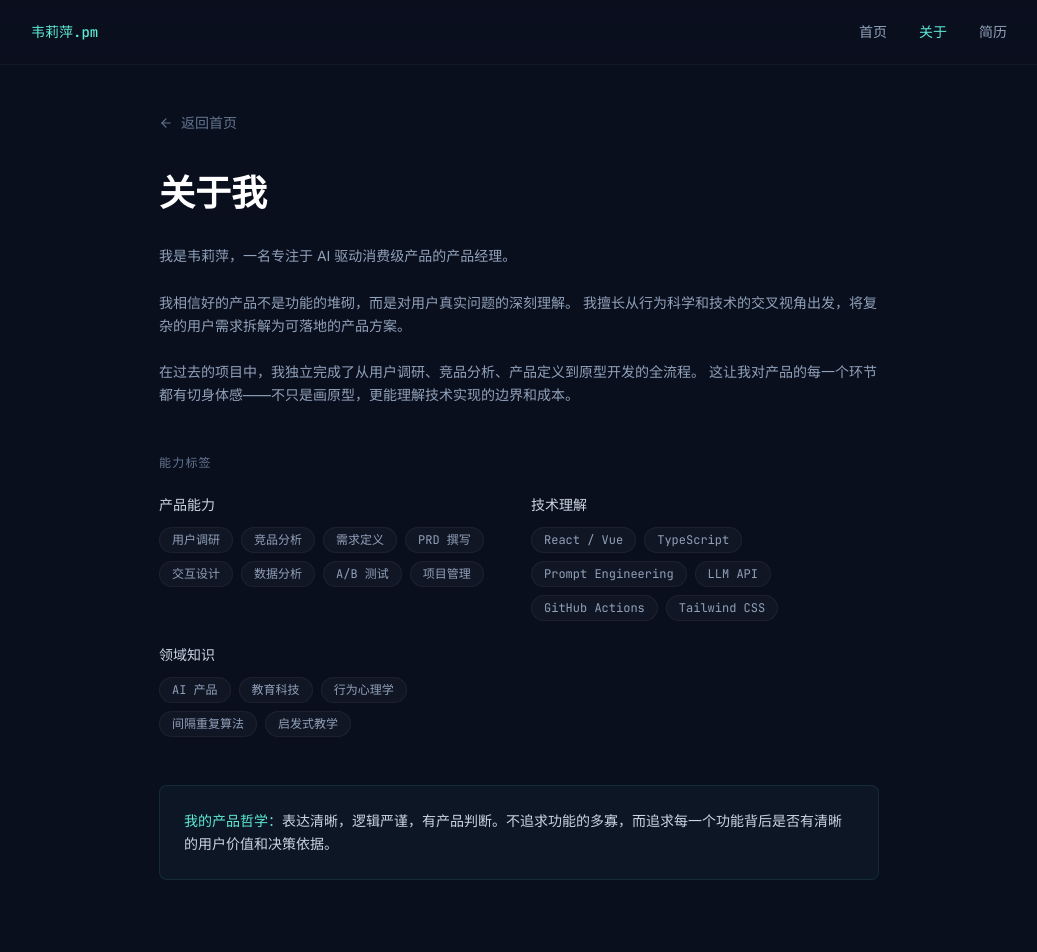
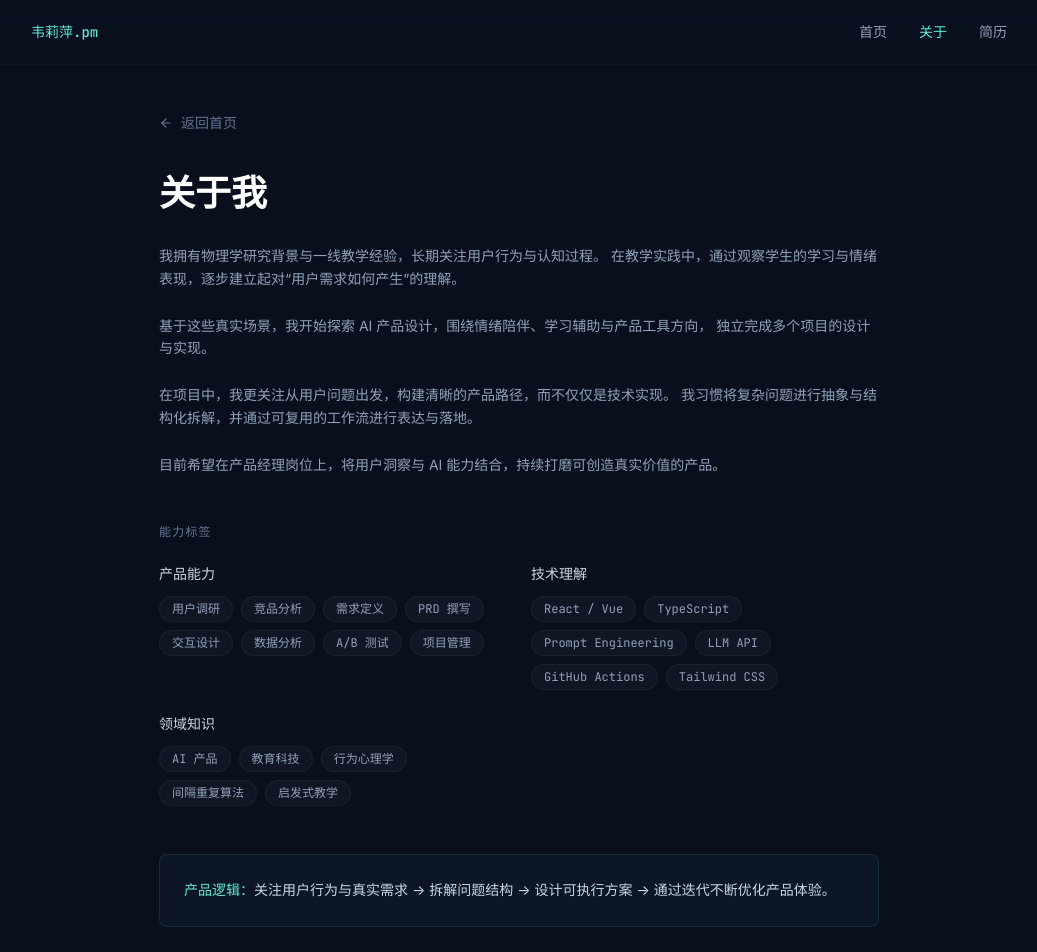
Before and after one commit to wei-liping/personal-homepage, a React (Vite) app: page /#/about in a window 1280 px wide. Shown: the top 952 px of the page, without its empty margins (121-1158 px from the left). Built offline with nearby package versions, Linux system fonts and the light colour scheme.

Commit message:
feat: refine portfolio content and fix github pages assets

```diff
--- a/src/pages/About.tsx
+++ b/src/pages/About.tsx
@@ -18,14 +18,22 @@ export default function About() {
         </h1>
 
         <div className="space-y-6 text-sm text-slate-400 leading-relaxed">
-          <p>我是韦莉萍，一名专注于 AI 驱动消费级产品的产品经理。</p>
           <p>
-            我相信好的产品不是功能的堆砌，而是对用户真实问题的深刻理解。
-            我擅长从行为科学和技术的交叉视角出发，将复杂的用户需求拆解为可落地的产品方案。
+            我拥有物理学研究背景与一线教学经验，长期关注用户行为与认知过程。
+            在教学实践中，通过观察学生的学习与情绪表现，逐步建立起对“用户需求如何产生”的理解。
           </p>
           <p>
-            在过去的项目中，我独立完成了从用户调研、竞品分析、产品定义到原型开发的全流程。
-            这让我对产品的每一个环节都有切身体感——不只是画原型，更能理解技术实现的边界和成本。
+            基于这些真实场景，我开始探索 AI
+            产品设计，围绕情绪陪伴、学习辅助与产品工具方向，
+            独立完成多个项目的设计与实现。
+          </p>
+          <p>
+            在项目中，我更关注从用户问题出发，构建清晰的产品路径，而不仅仅是技术实现。
+            我习惯将复杂问题进行抽象与结构化拆解，并通过可复用的工作流进行表达与落地。
+          </p>
+          <p>
+            目前希望在产品经理岗位上，将用户洞察与 AI
+            能力结合，持续打磨可创造真实价值的产品。
           </p>
         </div>
 
@@ -108,8 +116,9 @@ export default function About() {
         {/* Philosophy */}
         <div className="mt-12 rounded-lg border border-accent/10 bg-accent/[0.03] p-6">
           <p className="text-sm text-slate-300 leading-relaxed">
-            <span className="text-accent font-medium">我的产品哲学：</span>
-            表达清晰，逻辑严谨，有产品判断。不追求功能的多寡，而追求每一个功能背后是否有清晰的用户价值和决策依据。
+            <span className="text-accent font-medium">产品逻辑：</span>
+            关注用户行为与真实需求 → 拆解问题结构 → 设计可执行方案 →
+            通过迭代不断优化产品体验。
           </p>
         </div>
       </div>
--- a/src/pages/Landing.tsx
+++ b/src/pages/Landing.tsx
@@ -11,12 +11,15 @@ export default function Landing() {
             韦莉萍
           </h1>
           <p className="text-lg md:text-xl text-slate-400 max-w-2xl leading-relaxed mb-4">
-            产品经理 · 专注
-            <span className="text-accent"> AI 驱动的消费级产品</span>
+            AI 产品探索者 ·
+            <span className="text-accent"> 关注用户行为与认知结构</span>
           </p>
           <p className="text-sm text-slate-500 max-w-xl leading-relaxed">
-            用行为科学和技术的交叉视角，将复杂的用户问题拆解为可落地的产品方案。
-            擅长从 0 到 1 的产品定义，以及将学术理论转化为用户可感知的产品体验。
+            具备物理与教育背景的 AI 产品探索者，关注用户行为与认知结构。
+            <br />
+            围绕情绪陪伴、学习辅助与产品工具，设计并实现多个 AI 产品项目。
+            <br />
+            致力于用结构化思维，将复杂问题转化为可落地的产品方案。
           </p>
         </section>
 
--- a/src/pages/Resume.tsx
+++ b/src/pages/Resume.tsx
@@ -16,7 +16,7 @@ export default function Resume() {
         <div className="flex items-start justify-between mb-8">
           <h1 className="text-3xl md:text-4xl font-bold text-white">简历</h1>
           <a
-            href="/personal-home/resume.pdf"
+            href="/personal-homepage/resume.pdf"
             download
             className="inline-flex items-center gap-2 text-sm text-accent border border-accent/30 rounded-lg px-4 py-2 hover:bg-accent/10 transition-colors"
           >
```
Also changed, not shown: 1 other file (tests, documents, lock files or other folders).
